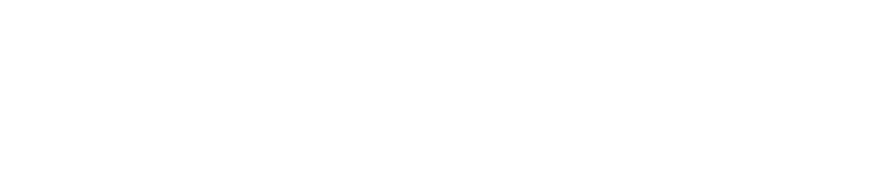
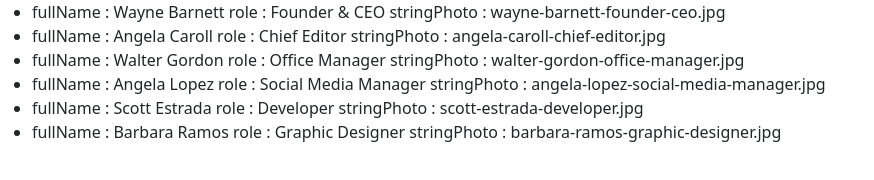
Before and after one commit to PasqualePedoto/js-our-team, a plain HTML site: page index.html in a window 1280 px wide. Shown: the whole page, without its empty margins (0-874 px from the left). Drawn offline with nearby package versions, Linux system fonts and the light colour scheme.

Commit message:
MILESTONE 2

```diff
--- a/index.html
+++ b/index.html
@@ -20,7 +20,12 @@
 </head>
 
 <body>
+    <!-- Area contenuti principali -->
+    <main>
+        <ul id="member-list">
 
+        </ul>
+    </main>
     <script src="js/script.js"></script>
 </body>
 
--- a/js/script.js
+++ b/js/script.js
@@ -79,3 +79,24 @@ for (let i = 0; i < teamMembers.length; i++) {
         console.log(key + ' : ' + currentMember[key]);
     }
 }
+
+// # MILESTONE 2
+
+// * Stampiamo il nome, il ruolo e la stringa di ogni oggetto presente nell'array all'interno del DOM
+
+const memberList = document.getElementById('member-list');
+
+for (let i = 0; i < teamMembers.length; i++) {
+    const currentMember = teamMembers[i];
+
+    const element = document.createElement('li');
+    let contentElement = '';
+
+    for (let key in currentMember) {
+        contentElement += key + ' : ' + currentMember[key] + ' ';
+    }
+
+    element.innerText = contentElement;
+
+    memberList.appendChild(element)
+}
```
